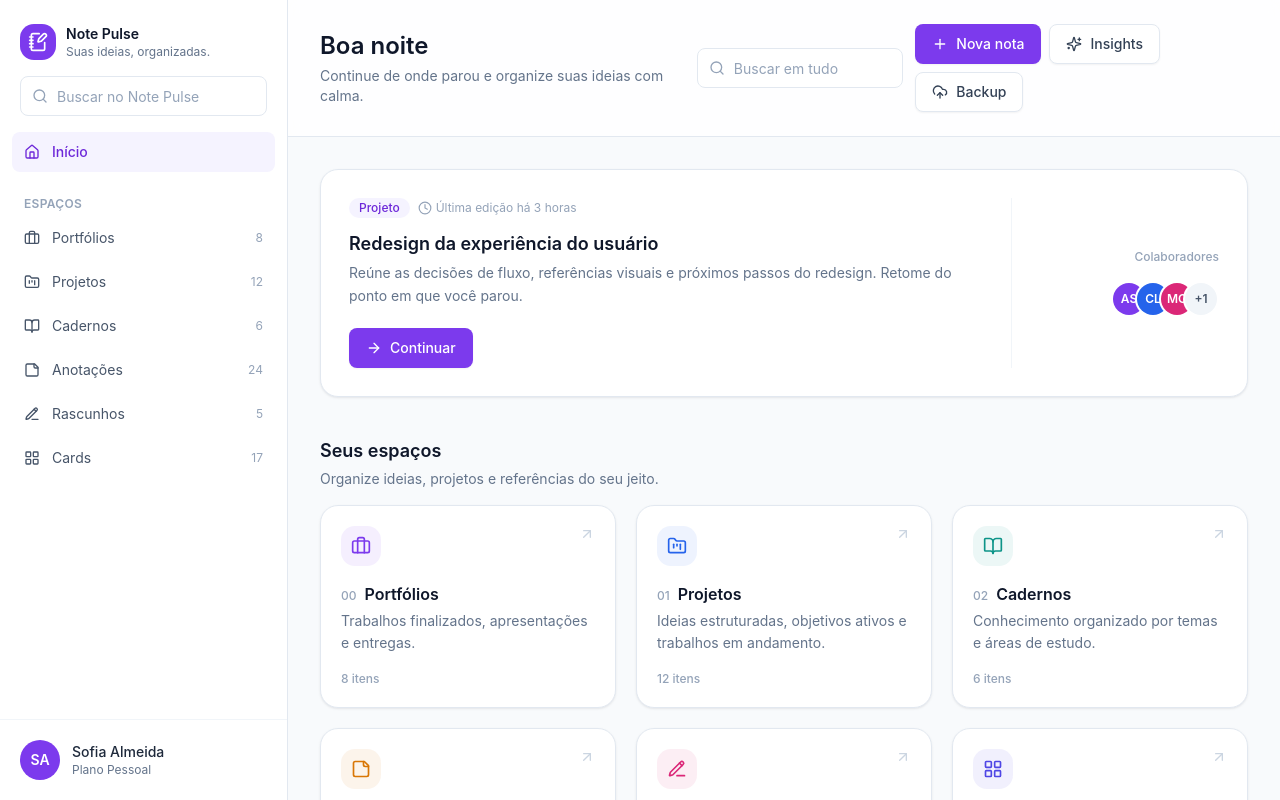
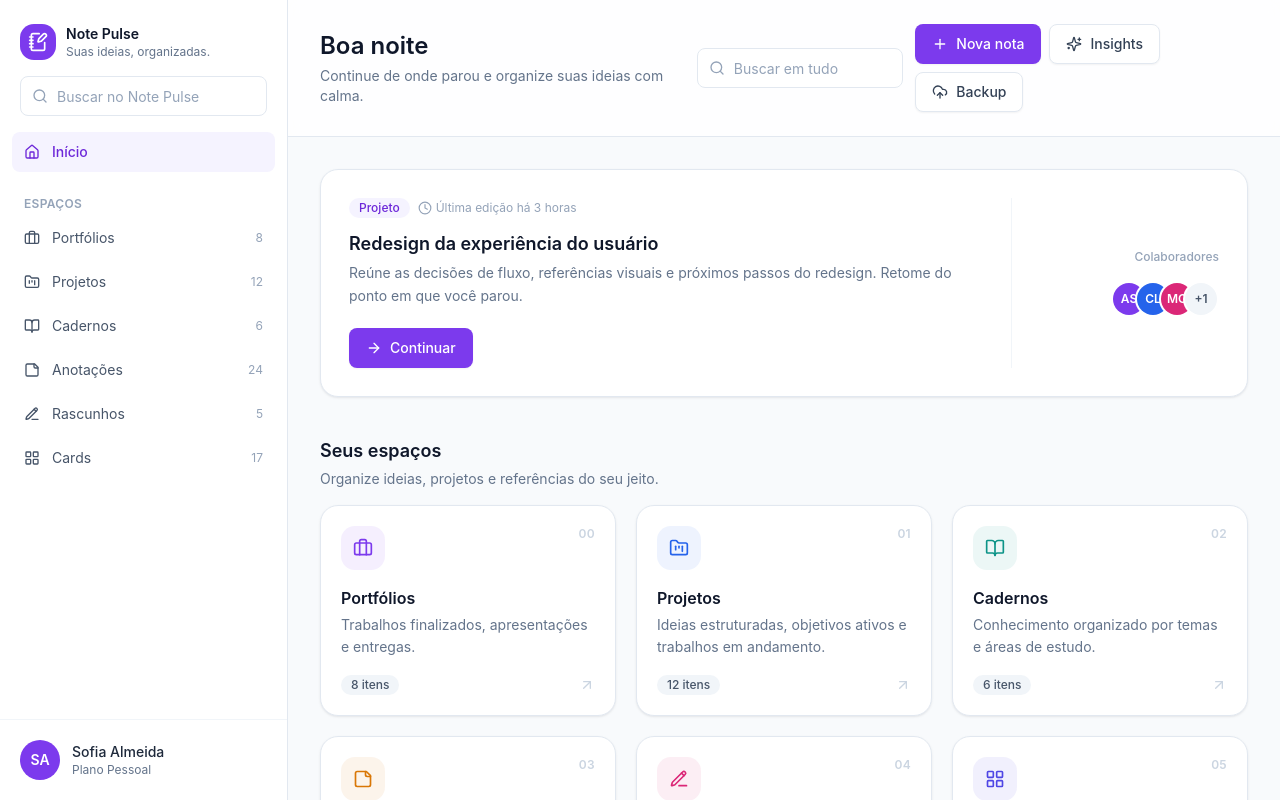
Before and after one commit to memocoreapp-pixel/projeto_anota-es, a React (Vite) app: page / in a window 1280 px wide. Built offline with nearby package versions, Linux system fonts and the light colour scheme.

Commit message:
style: polish space cards with consistent height, count pill and refined header

```diff
--- a/src/components/cards/SpaceCard.tsx
+++ b/src/components/cards/SpaceCard.tsx
@@ -24,30 +24,37 @@ export function SpaceCard({ space }: SpaceCardProps) {
           navigate(space.route);
         }
       }}
-      className="group cursor-pointer p-5"
+      className="group flex h-full cursor-pointer flex-col p-5"
     >
       <div className="flex items-start justify-between">
         <span
-          className="flex h-10 w-10 items-center justify-center rounded-xl"
+          className="flex h-11 w-11 items-center justify-center rounded-xl"
           style={{ backgroundColor: `${space.accent}14`, color: space.accent }}
         >
           <Icon className="h-5 w-5" aria-hidden="true" />
         </span>
-        <ArrowUpRight className="h-4 w-4 text-slate-300 transition-colors group-hover:text-brand-500" />
+        <span className="text-xs font-semibold tracking-wide text-slate-300 transition-colors group-hover:text-brand-400">
+          {space.code}
+        </span>
       </div>
 
-      <div className="mt-4 flex items-baseline gap-2">
-        <span className="text-xs font-medium text-slate-400">{space.code}</span>
-        <h3 className="text-base font-semibold text-slate-900">{space.title}</h3>
-      </div>
+      <h3 className="mt-4 text-base font-semibold text-slate-900">
+        {space.title}
+      </h3>
 
-      <p className="mt-1 text-sm leading-relaxed text-slate-500">
+      <p className="mt-1 line-clamp-2 text-sm leading-relaxed text-slate-500">
         {space.description}
       </p>
 
-      <p className="mt-4 text-xs font-medium text-slate-400">
-        {space.itemCount} itens
-      </p>
+      <div className="mt-auto flex items-center justify-between pt-4">
+        <span className="rounded-full bg-slate-100 px-2.5 py-0.5 text-xs font-medium text-slate-600">
+          {space.itemCount} itens
+        </span>
+        <ArrowUpRight
+          className="h-4 w-4 text-slate-300 transition-colors group-hover:text-brand-500"
+          aria-hidden="true"
+        />
+      </div>
     </Card>
   );
 }
```
